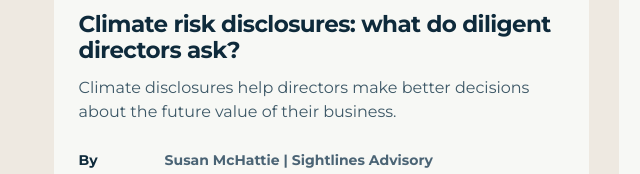
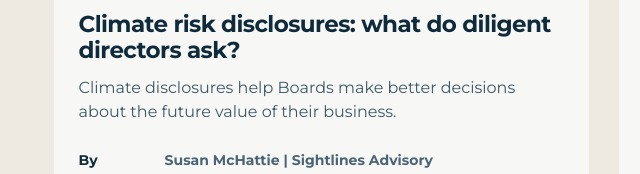
Before and after one commit to sightlines-advisory/web-prototype, a plain HTML site: page insights/index.html in a window 1280 px wide. Shown: the part 1712-1886 px from the top of the page, 36-676 px from the left. Drawn offline with Linux system fonts and the light colour scheme.

Commit message:
Apply approved climate terminology and Boards standfirst

```diff
--- a/insights/index.html
+++ b/insights/index.html
@@ -40,7 +40,7 @@
 </section>
     <section class="insights-grid-section" id="insights-library"><div class="insights-grid-header"><div><p class="eyebrow">BROWSE THE LIBRARY</p><h2>Latest insights</h2></div><p>3 insights · 9 explainers · 1 featured method</p></div>
       <div class="insights-discovery"><label for="insights-search">Find an article</label><input id="insights-search" type="search" placeholder="Search topics, titles and questions" autocomplete="off"><div class="insights-filters" role="group" aria-label="Filter articles"><button type="button" data-filter="all" aria-pressed="true">All</button><button type="button" data-filter="insight">Insight</button><button type="button" data-filter="explainer">Explainer</button><button type="button" data-filter="first disclosure">First disclosure</button><button type="button" data-filter="strengthening disclosures">Strengthening disclosures</button></div><p id="insights-search-status" role="status" aria-live="polite" aria-atomic="true"></p></div><div class="insights-grid">
-<article class="insight-card card--insight" data-topics="Governance Climate value Enterprise value" data-transition="Foundations Accountability"><div class="tile-art tile-art--insight tile-art--white-kicker" aria-hidden="true"><p>AASB S2: GOVERNANCE</p><strong>The role of<br>the Board</strong><i class="insight-rule"></i></div><div class="insight-card-body"><span class="insight-type">Insight · Governance · Climate value · Enterprise value</span><h3><a href="climate-risk-disclosures-director-questions.html">Climate risk disclosures: what do diligent directors ask?</a></h3><p>Climate disclosures help directors make better decisions about the future value of their business.</p><dl class="insight-card-meta"><div class="insight-card-meta-row"><dt>By</dt><dd>Susan McHattie | Sightlines Advisory</dd></div><div class="insight-card-meta-row"><dt>Best for</dt><dd>First disclosure · Major decisions</dd></div><div class="insight-card-meta-row"><dt>Helps with</dt><dd>AASB S2 · Governance · Strategy · Foundations · Accountability</dd></div></dl><a class="text-link" href="climate-risk-disclosures-director-questions.html">Read insight <span aria-hidden="true">→</span></a></div></article>
+<article class="insight-card card--insight" data-topics="Governance Climate value Enterprise value" data-transition="Foundations Accountability"><div class="tile-art tile-art--insight tile-art--white-kicker" aria-hidden="true"><p>AASB S2: GOVERNANCE</p><strong>The role of<br>the Board</strong><i class="insight-rule"></i></div><div class="insight-card-body"><span class="insight-type">Insight · Governance · Climate value · Enterprise value</span><h3><a href="climate-risk-disclosures-director-questions.html">Climate risk disclosures: what do diligent directors ask?</a></h3><p>Climate disclosures help Boards make better decisions about the future value of their business.</p><dl class="insight-card-meta"><div class="insight-card-meta-row"><dt>By</dt><dd>Susan McHattie | Sightlines Advisory</dd></div><div class="insight-card-meta-row"><dt>Best for</dt><dd>First disclosure · Major decisions</dd></div><div class="insight-card-meta-row"><dt>Helps with</dt><dd>AASB S2 · Governance · Strategy · Foundations · Accountability</dd></div></dl><a class="text-link" href="climate-risk-disclosures-director-questions.html">Read insight <span aria-hidden="true">→</span></a></div></article>
         <article class="insight-card card--insight"><div class="tile-art tile-art--insight" aria-hidden="true"><p>AASB S2: STRATEGY</p><strong>Creating<br>business value</strong><i class="insight-rule"></i></div><div class="insight-card-body"><span class="insight-type">Insight · Climate value</span><h3><a href="where-is-business-value-in-climate-action.html">Where is the business value in climate action?</a></h3><p>South Pole’s 2026 research reveals the gap between climate activity and enterprise value—and the foundations associated with stronger business outcomes.</p><dl class="insight-card-meta"><div class="insight-card-meta-row"><dt>By</dt><dd>Susan McHattie | Sightlines Advisory</dd></div><div class="insight-card-meta-row"><dt>Best for</dt><dd>First disclosure · Strengthening disclosures</dd></div><div class="insight-card-meta-row"><dt>Helps with</dt><dd>AASB S2 · Strategy</dd></div></dl><a class="text-link" href="where-is-business-value-in-climate-action.html">Read insight <span aria-hidden="true">→</span></a></div></article>
         <article class="insight-card card--type card--fact"><div class="tile-art tile-art--fact" aria-hidden="true"><p>AASB S2: RISK MANAGEMENT</p><strong>Understanding<br>climate risk</strong><i class="fact-rule"></i></div><div class="insight-card-body"><span class="insight-type">Explainer · Climate risk and opportunity</span><h3><a href="how-climate-risks-affect-company-value.html">How do climate risks affect company value?</a></h3><p>Explore physical and transition risks, their financial consequences, and how to connect climate analysis with enterprise risk management.</p><dl class="insight-card-meta"><div class="insight-card-meta-row"><dt>By</dt><dd>Sightlines Advisory</dd></div><div class="insight-card-meta-row"><dt>Best for</dt><dd>First disclosure</dd></div><div class="insight-card-meta-row"><dt>Helps with</dt><dd>AASB S2 · Risk management</dd></div></dl><a class="text-link" href="how-climate-risks-affect-company-value.html">Read explainer <span aria-hidden="true">→</span></a></div></article>
         <article class="insight-card card--type card--fact"><div class="tile-art tile-art--fact" aria-hidden="true"><p>AASB S2: STRATEGY</p><strong>Understanding<br>global warming scenarios</strong><i class="fact-rule"></i></div><div class="insight-card-body"><span class="insight-type">Explainer · Climate scenarios</span><h3><a href="global-warming-projections-business.html">What can a global warming projection tell your business?</a></h3><p>Explore IPCC warming pathways, UNEP policy cases and how climate projections inform investments and business decisions.</p><dl class="insight-card-meta"><div class="insight-card-meta-row"><dt>By</dt><dd>Susan McHattie | Sightlines Advisory</dd></div><div class="insight-card-meta-row"><dt>Best for</dt><dd>First disclosure</dd></div><div class="insight-card-meta-row"><dt>Helps with</dt><dd>AASB S2 · Strategy</dd></div></dl><a class="text-link" href="global-warming-projections-business.html">Read explainer <span aria-hidden="true">→</span></a></div></article>
```
